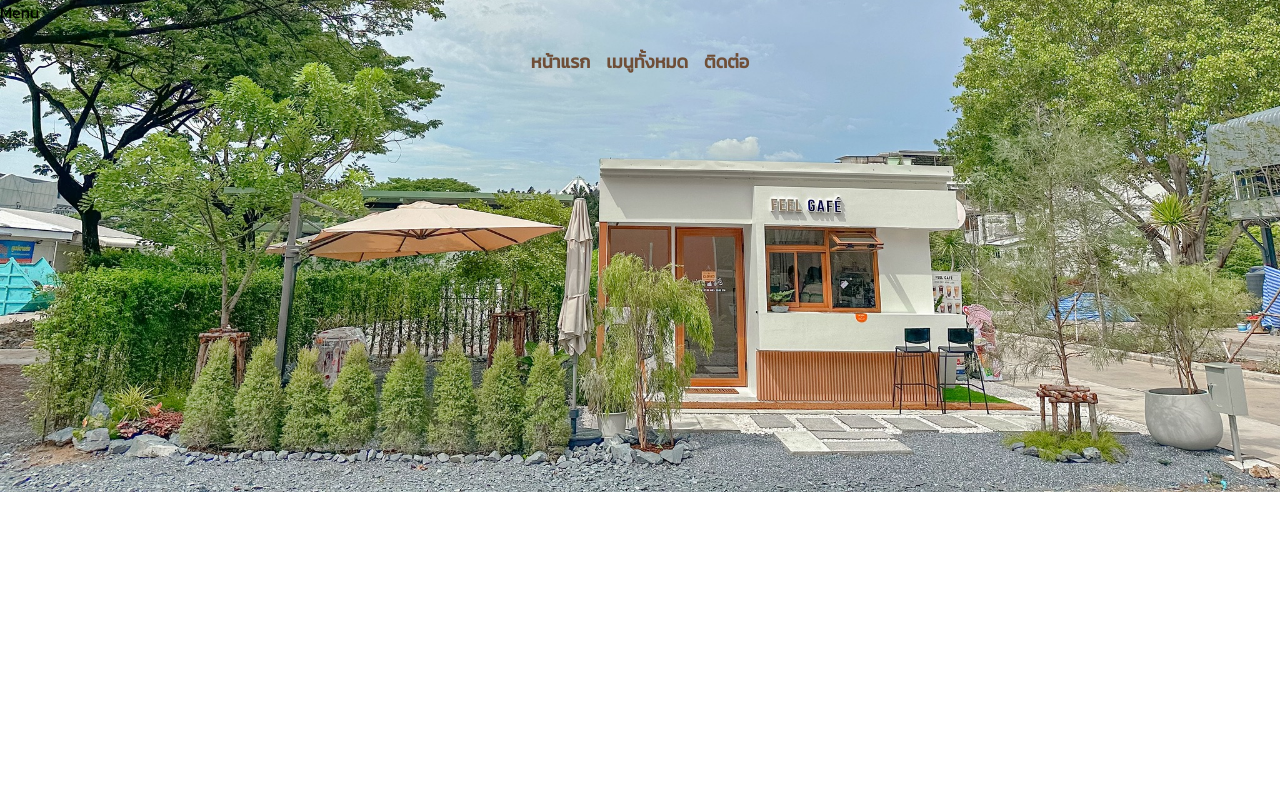
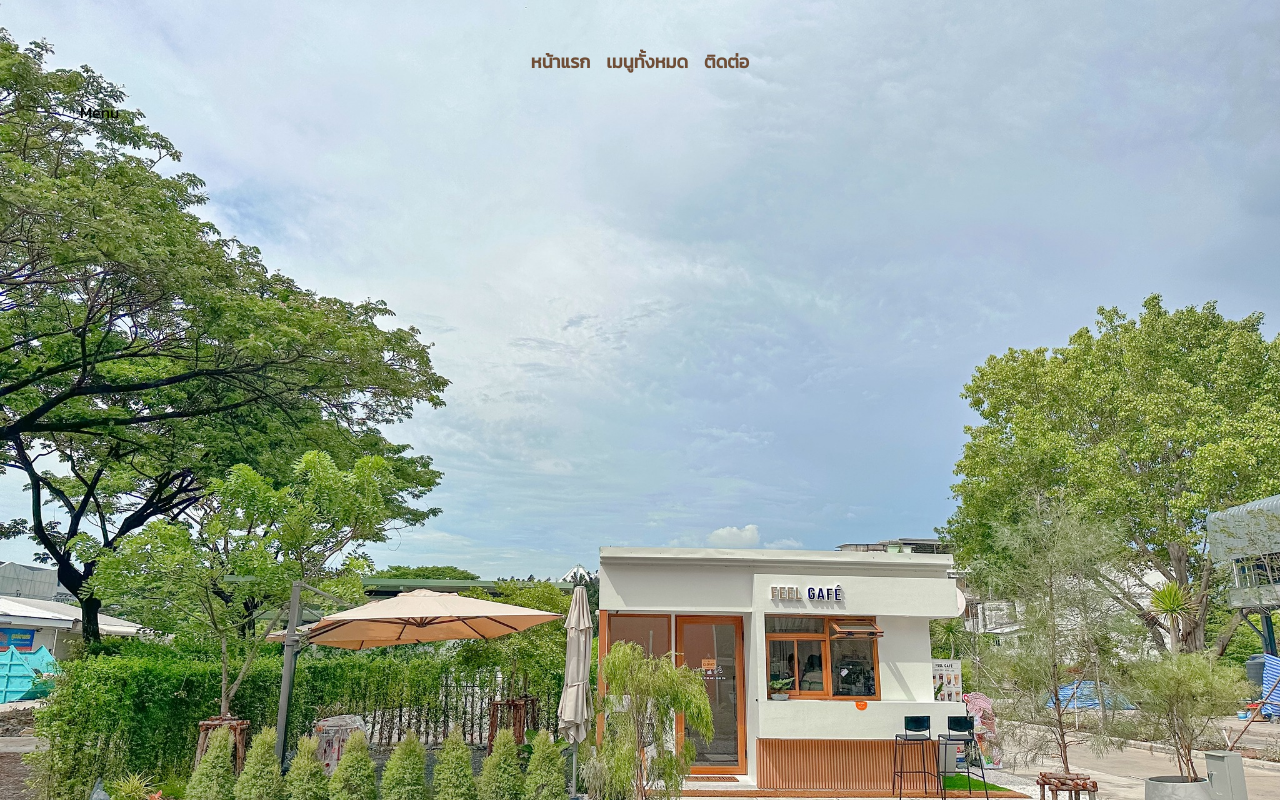
Before and after one commit to niawjunior/feel-gafe-line-liff, a Next.js app: page /menu in a window 1280 px wide. Built offline with nearby package versions, Linux system fonts and the light colour scheme.

Commit message:
fixed auth

```diff
--- a/src/app/menu/page.tsx
+++ b/src/app/menu/page.tsx
@@ -1,5 +1,5 @@
 const Menu = () => {
-  return <div>Menu</div>
+  return <div className="pt-[100px] lg:px-20 px-2 min-h-screen ">Menu</div>
 }
 
 export default Menu
--- a/src/app/page.tsx
+++ b/src/app/page.tsx
@@ -13,7 +13,7 @@ export default function Home() {
   const router = useRouter()
 
   useEffect(() => {
-    if (search === "map") {
+    if (search === "contact") {
       router.push("map")
     }
     if (search === "menu") {
```
